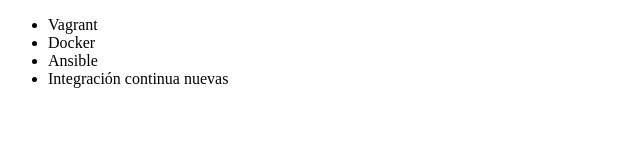
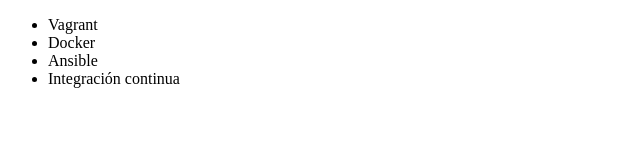
Before and after one commit to jofrannys/curso-alura, a plain HTML site: page index.html in a window 1280 px wide. Shown: the full height of the page, 0-640 px from the left. Drawn offline with Linux system fonts and the light colour scheme.

Commit message:
corregir frase interación continua

```diff
--- a/index.html
+++ b/index.html
@@ -9,7 +9,7 @@
          <li> Vagrant </li>
          <li> Docker </li>
          <li> Ansible </li>
-         <li> Integración continua nuevas </li>
+         <li> Integración continua </li>
      </ul>
 </body>
 </html>
```
